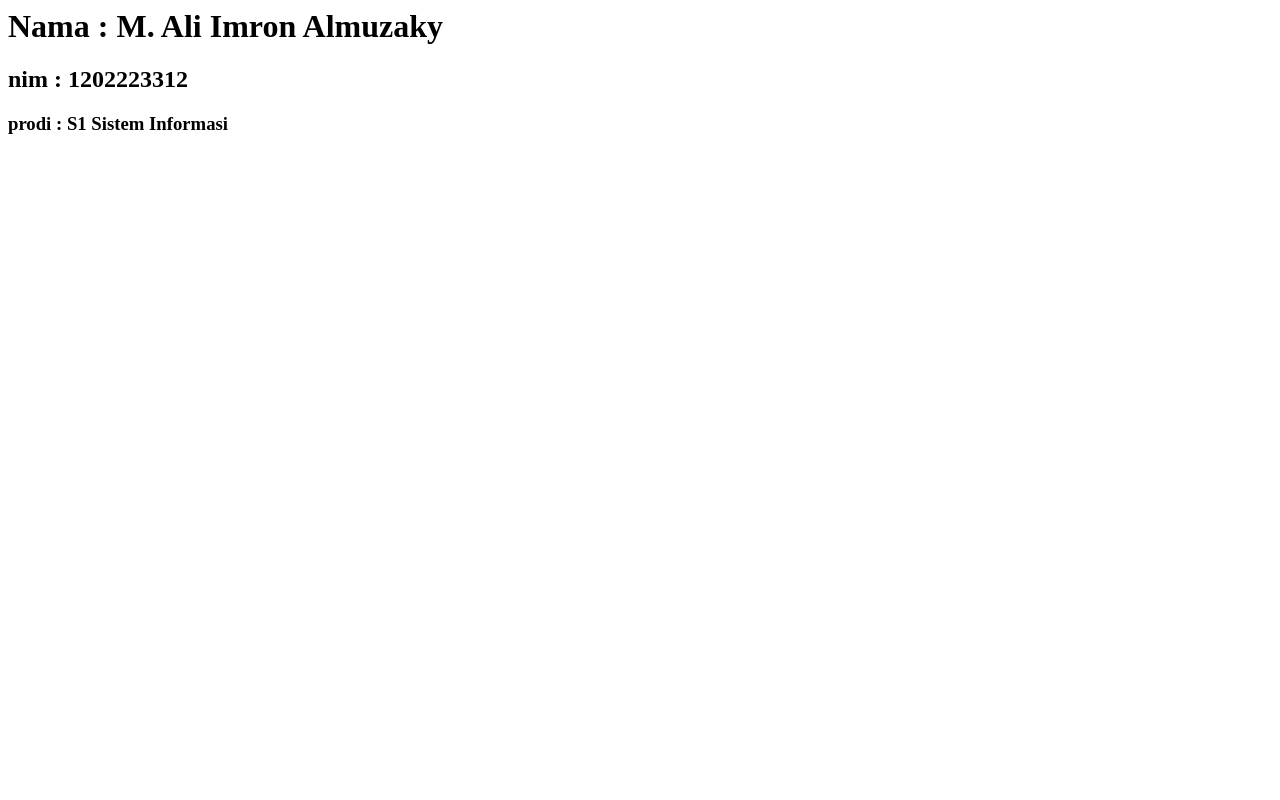
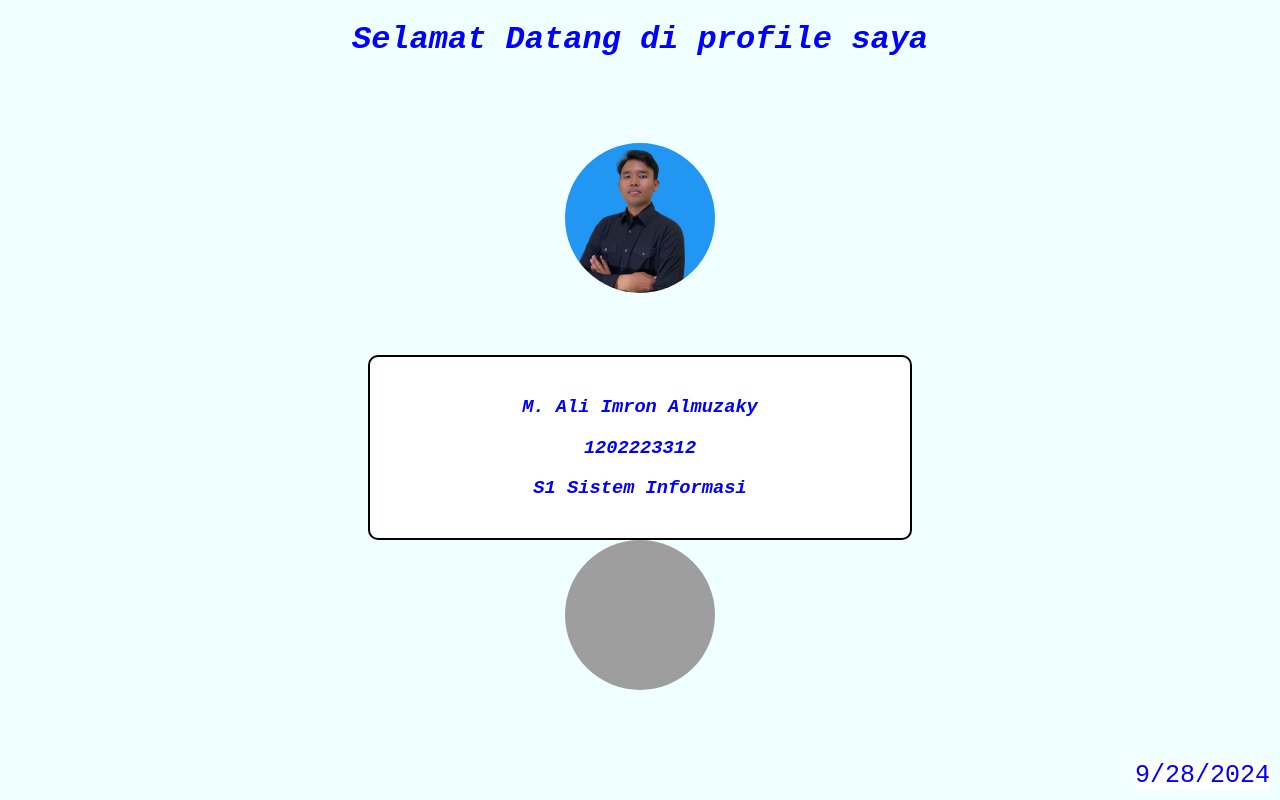
Before and after one commit to aliimron26/ali.github.io, a plain HTML site: page index.html in a window 1280 px wide. Drawn offline with Linux system fonts and the light colour scheme; grey boxes are pictures that could not be loaded.

Commit message:
update index.html

```diff
--- a/index.html
+++ b/index.html
@@ -1,10 +1,86 @@
+<!DOCTYPE html>
 <html lang="en">
 <head>
+    <meta charset="UTF-8">
+    <meta name="viewport" content="width=device-width, initial-scale=1.0">
     <title>M. Ali Imron Almuzaky</title>
+    <style>
+        body {
+            display: flex;
+            flex-direction: column;
+            justify-content: center;
+            align-items: center;
+            flex-direction: column;
+            height: 70vh;
+            margin: 0;
+            background-color: azure;
+            position: relative;
+        }
+
+        .profil {
+            width: 500px;
+            padding: 20px;
+            border: 2px solid #000;
+            border-radius: 10px;
+            text-align: center;
+            background-color: #fff;
+        }
+
+        img {
+            width: 150px;
+            height: 150px;
+            border-radius: 50%;
+            object-fit: cover;
+            display: block;
+            margin: auto;
+        }
+
+        h1, h2, h3 {
+            text-align: center;
+            font-style: italic;
+            font-family: 'Courier New', Courier, monospace;
+            color: blue;
+        }
+        .link {
+            margin-top: 40px;
+            display: flex;
+            justify-content: center;
+            width: 20px;
+            height: 20px;
+            margin: 0 10px;
+        }
+
+        .date {
+            position: fixed;
+            bottom: 10px;
+            right: 10px;
+            font-family: 'Courier New', Courier, monospace;
+            background-color: #fff;
+            color: blue;
+            font-size: 25px;
+        }
+    </style>
 </head>
 <body>
-    <h1>Nama : M. Ali Imron Almuzaky</h1>
-    <h2>nim : 1202223312</h2>
-    <h3>prodi : S1 Sistem Informasi</h3>
+    <h1>Selamat Datang di profile saya</h1>
+    <img src="M._ALI_IMRON_ALMUZAKY-.png" alt="foto ali">
+    <div class="profil">
+
+        <h3>M. Ali Imron Almuzaky</h3>
+        <h3>1202223312</h3>
+        <h3>S1 Sistem Informasi</h3>
+    </div>
+
+    <div class="link">
+        <a href="https://www.instagram.com/aliimron_02" target="_blank">
+            <img src="https://upload.wikimedia.org/wikipedia/commons/a/a5/Instagram_icon.png" alt="Instagram">
+        </a>
+    </div>
+
+    <div class="date">
+        <script>
+            document.write(new Date().toLocaleDateString());
+        </script>
+    </div>
 </body>
 </html>
```
Also changed, not shown: M._ALI_IMRON_ALMUZAKY-.png (added).
